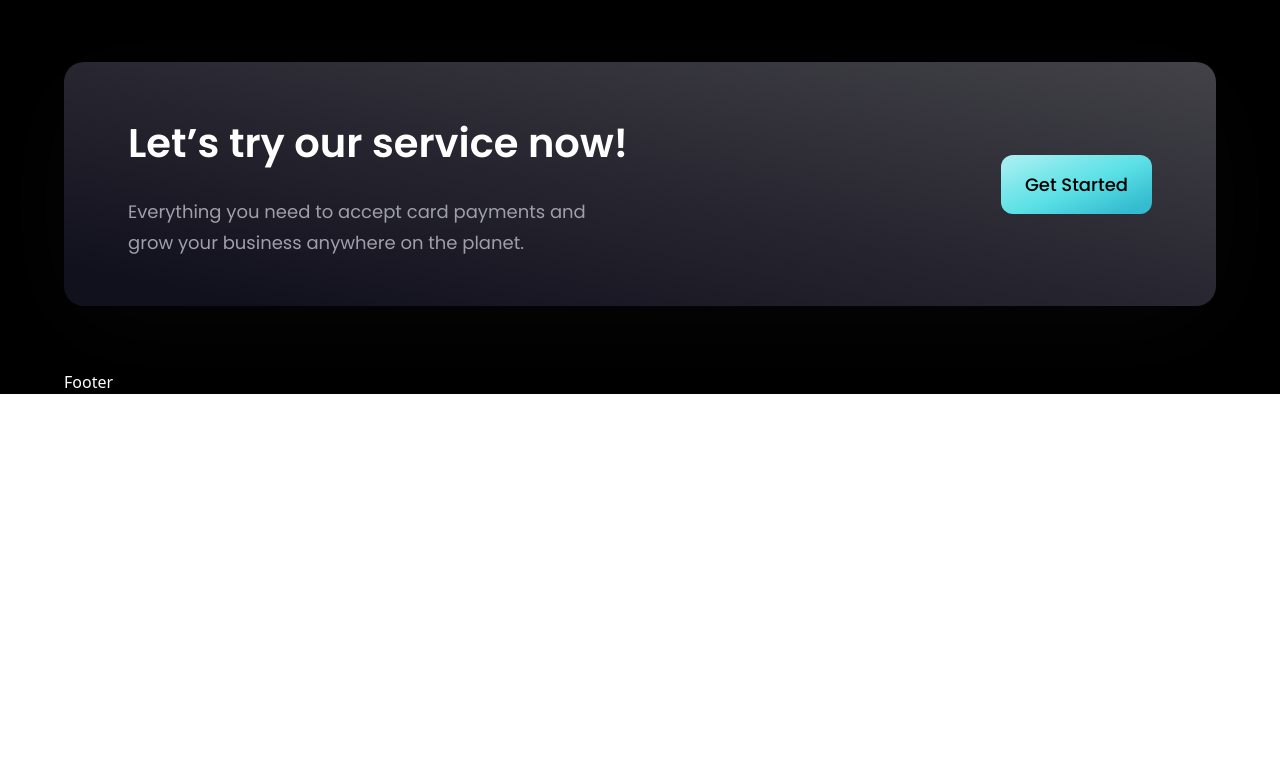
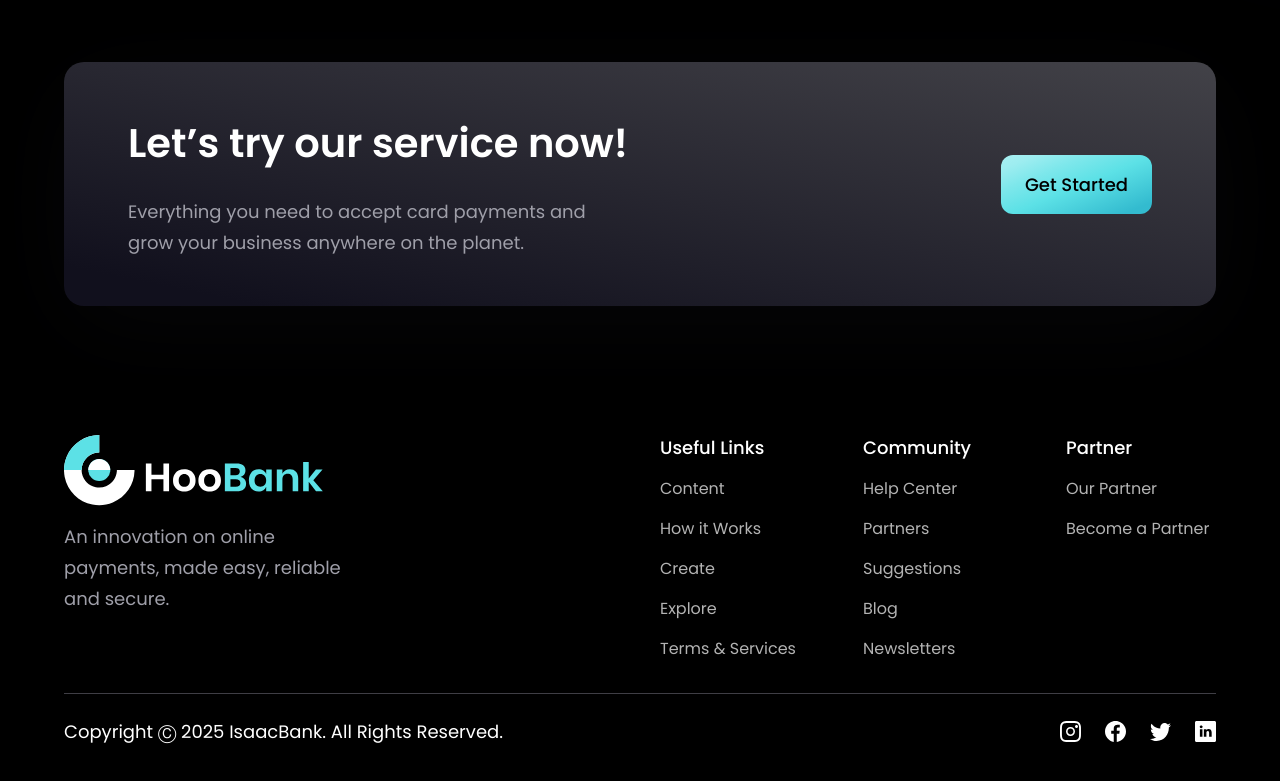
Before and after one commit to IsaacLiraa/bank-fixed-JS, a React (Vite) app: page / in a window 1280 px wide. Shown: the part 4101-4882 px from the top of the page. Before the commit the page ends 4495 px from the top, so only its background shows below. Built offline with nearby package versions, Linux system fonts and the light colour scheme.

Commit message:
Added Footer Section

```diff
--- a/src/components/Footer.jsx
+++ b/src/components/Footer.jsx
@@ -1,8 +1,39 @@
-import React from 'react'
+import { logo } from "../assets"
+import { socialMedia, footerLinks } from "../constants"
+import styles from "../style"
 
 const Footer = () => {
   return (
-    <div>Footer</div>
+    <section className={`${styles.flexCenter} ${styles.paddingY} flex-col`}>
+      <div className={`${styles.flexStart} w-full md:flex-row flex-1 flex-col mb-8`}>
+        <div className="flex-1 flex flex-col justify-start mr-10">
+          <img src={logo} alt="logo" className="w-[260px] h-[72px] object-contain" />
+          <p className={`${styles.paragraph} mt-4 max-w-[310px]`}>An innovation on online payments, made easy, reliable and secure.</p>
+        </div>
+
+        <div className="flex-1 w-full flex flex-row justify-between flex-wrap md:mt-0 mt-10">
+          {footerLinks.map((footerlink) => (
+            <div key={footerlink.key} className="flex flex-col sm:my-0 my-4 min-w-[150px]">
+              <h4 className="font-[poppins] font-medium text-[18px] leading-[27px]">{footerlink.title}</h4>
+              <ul className="list-none mt-4">
+                {footerlink.links.map((link, index) => (
+                  <li key={link.name} className={`font-[poppins] font-normal text-[16px] leading-[24px] text-dimWhite hover:text-secondary cursor-pointer ${index !== footerlink.links.length - 1 ? 'mb-4' : 'mb-0'}`}>{link.name}</li>
+                ))}
+              </ul>
+            </div>
+          ))}
+        </div>
+      </div>
+
+      <div className="w-full flex justify-between items-center md:flex-row flex-col pt-6 border-t-[1px] border-t-[#3F3E45]">
+        <p className="font-[poppins] font-normal text-center text-[18px] leading-[27px] text-white">Copyright Ⓒ 2025 IsaacBank. All Rights Reserved.</p>
+        <div className="flex flex-row md:mt-0 mt-6">
+          {socialMedia.map((social, index) => (
+            <img key={social.id} src={social.icon} alt={social.id} className={`w-[21px] h-[21px] object-contain cursor-pointer ${index !== socialMedia.length - 1 ? 'mr-6' : 'mr-0'}`}/>
+          ))}
+        </div>
+      </div>
+    </section>
   )
 }
 
```
